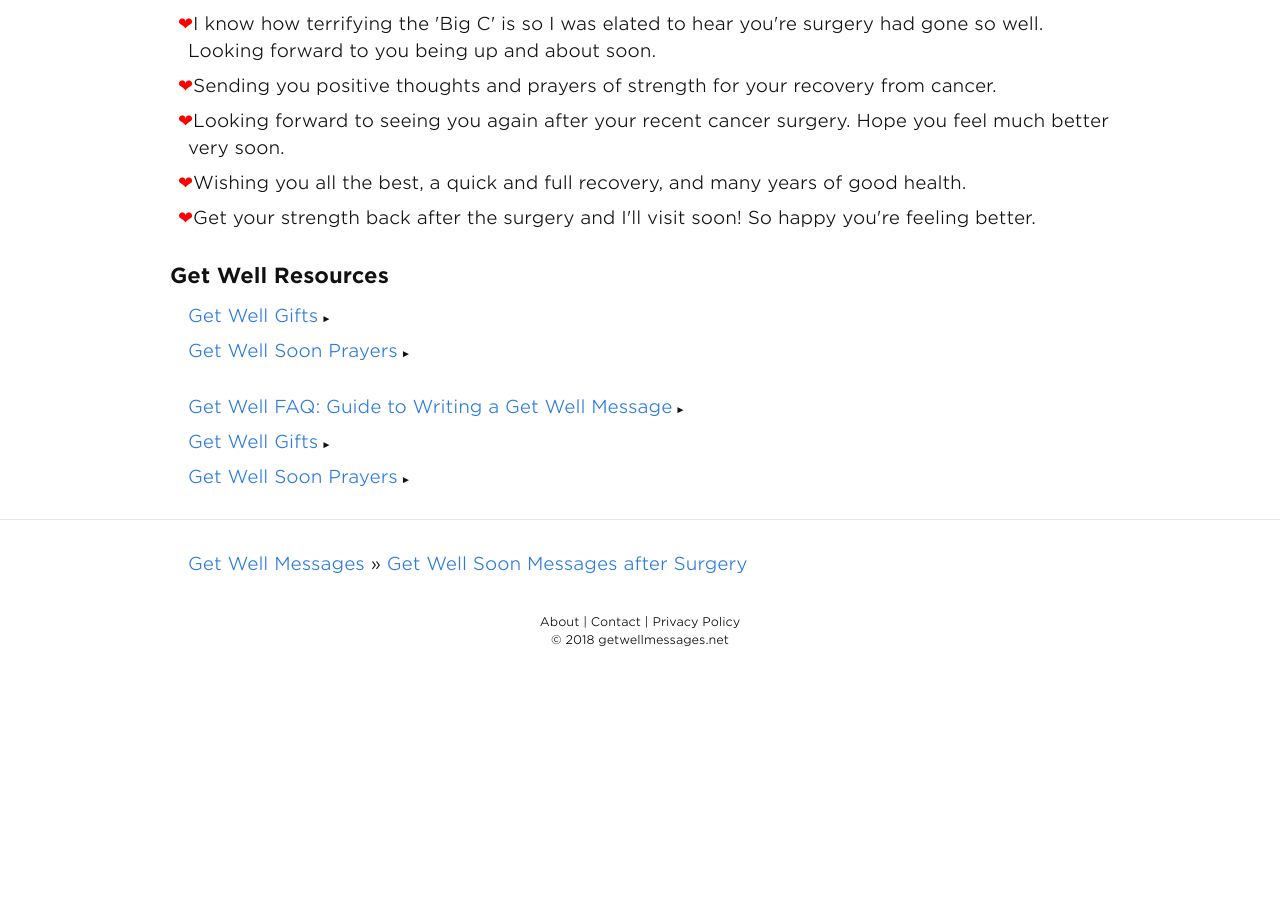
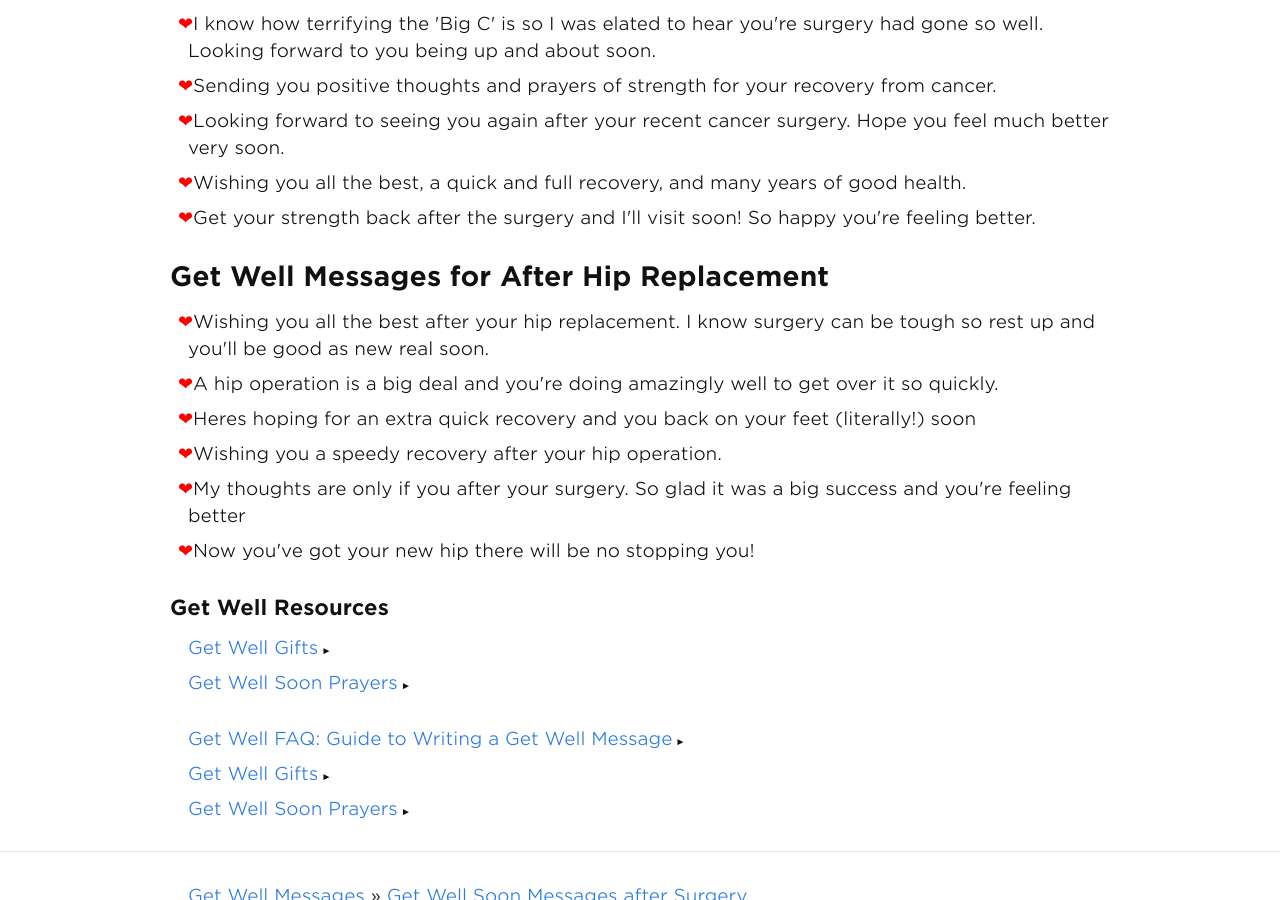
Before and after one commit to andyml123/andyml123.github.io, a Jekyll site: the page built from get-well-soon-messages-after-surgery.md, in a window 1280 px wide and 900 px high, scrolled down 1730 px. Built offline with Jekyll 4.4.1, drawn with Linux system fonts in a browser that asks for light colours; a script that is not in the unit is left out; before the commit the page ends 2428 px from its top, so only the background shows below that.

Commit message:
Update get-well-soon-messages-after-surgery.md

```diff
--- a/get-well-soon-messages-after-surgery.md
+++ b/get-well-soon-messages-after-surgery.md
@@ -56,3 +56,14 @@ published: true
 <li>Wishing you all the best, a quick and full recovery, and many years of good health.</li>
 <li>Get your strength back after the surgery and I'll visit soon! So happy you're feeling better.</li>
 </ul>
+
+<h2>Get Well Messages for After Hip Replacement</h2>
+
+<ul class="heart">
+<li>Wishing you all the best after your hip replacement. I know surgery can be tough so rest up and you'll be good as new real soon.</li>
+<li>A hip operation is a big deal and you're doing amazingly well to get over it so quickly.</li>
+<li>Heres hoping for an extra quick recovery and you back on your feet (literally!) soon</li>
+<li>Wishing you a speedy recovery after your hip operation.</li>
+<li>My thoughts are only if you after your surgery. So glad it was a big success and you're feeling better</li>
+<li>Now you've got your new hip there will be no stopping you! </li>
+</ul>
```
